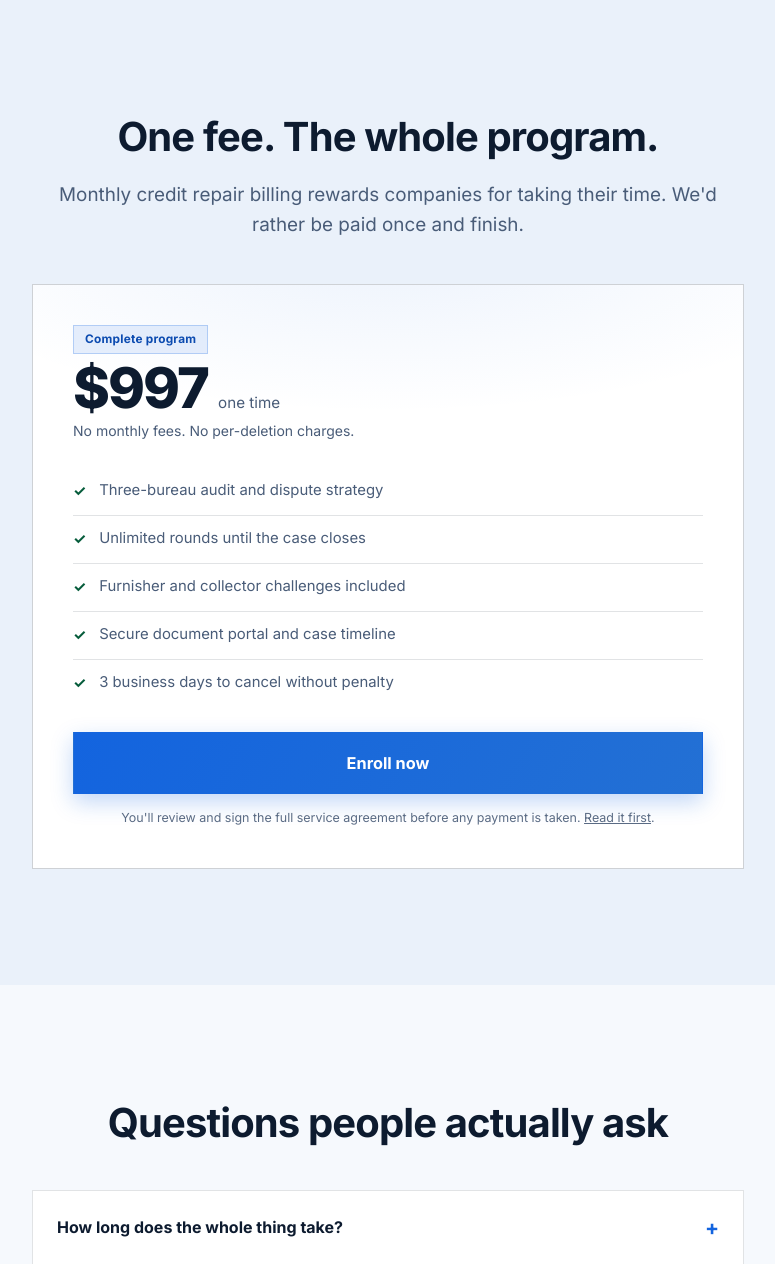
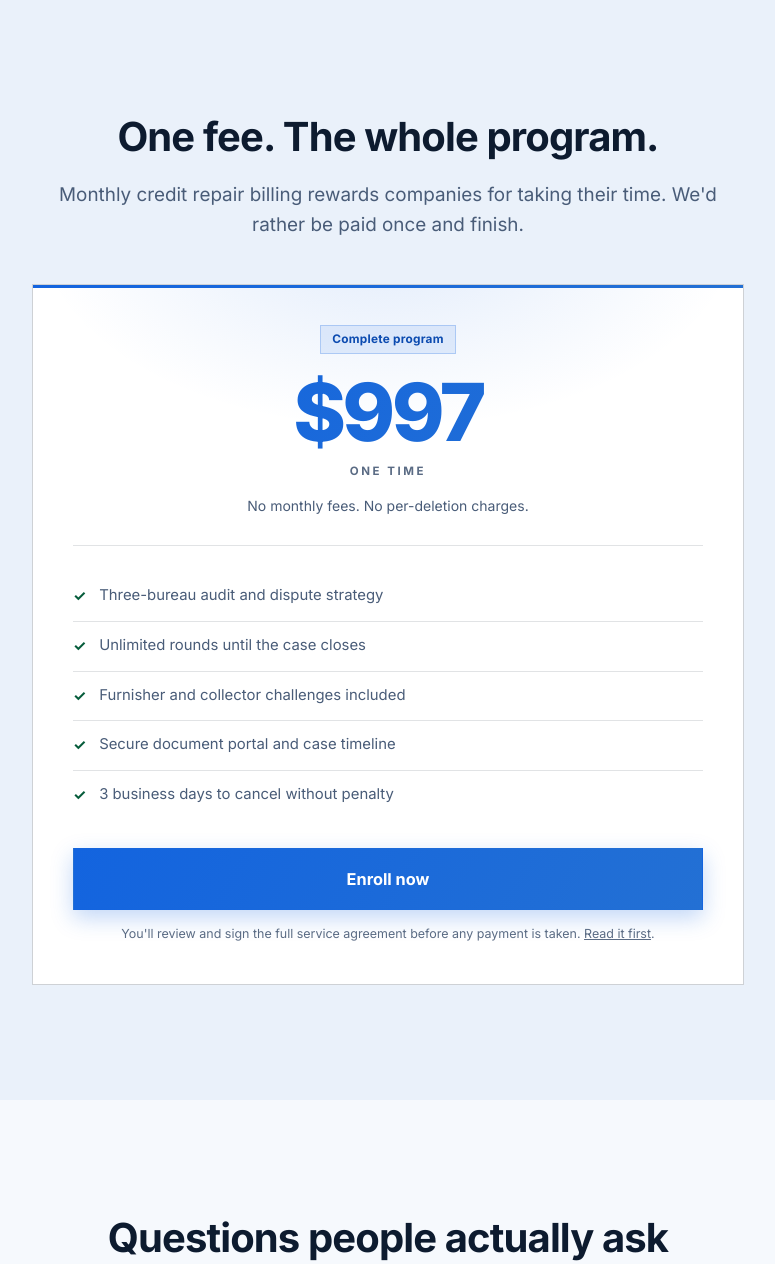
Before and after one commit to velosify/velosify-credit, a Flask app: page / in a window 1280 px wide. Shown: the part 3197-4461 px from the top of the page, without its empty margins (252-1027 px from the left). Run offline with Flask 3, Linux system fonts and the light colour scheme; some libraries are stand-ins or nearby versions.

Commit message:
Center and dramatize the price card

```diff
--- a/static/css/styles.css
+++ b/static/css/styles.css
@@ -625,13 +625,52 @@ p  { margin: 0 0 1em; }
 .price-card::before {
   content: "";
   position: absolute; inset: 0;
-  background: radial-gradient(700px 240px at 50% -40px, rgba(19,100,223,.08), transparent 70%);
+  background: radial-gradient(520px 300px at 50% -60px, rgba(19,100,223,.13), transparent 68%);
   pointer-events: none;
 }
+/* A rule across the top so the card announces itself rather than sitting
+   there as one more white rectangle. */
+.price-card::after {
+  content: "";
+  position: absolute;
+  top: 0; left: 0; right: 0;
+  height: 3px;
+  background: var(--gradient);
+}
 .price-card > * { position: relative; }
-.price-amount { display: flex; align-items: baseline; gap: 10px; margin: 6px 0 4px; }
-.price-amount .num { font-size: 3.5rem; font-weight: 800; letter-spacing: -.035em; line-height: 1; }
-.price-amount .per { color: var(--text-muted); font-size: .95rem; }
+
+.price-head {
+  text-align: center;
+  padding-bottom: 28px;
+  margin-bottom: 26px;
+  border-bottom: 1px solid var(--border);
+}
+.price-head .badge { margin-bottom: 20px; }
+
+.price-figure { display: block; margin-bottom: 12px; }
+.price-num {
+  display: block;
+  font-size: clamp(3.6rem, 8vw, 5rem);
+  font-weight: 800;
+  letter-spacing: -.045em;
+  line-height: .95;
+  background: var(--gradient);
+  -webkit-background-clip: text;
+  background-clip: text;
+  color: transparent;
+}
+.price-once {
+  display: inline-block;
+  margin-top: 12px;
+  font-size: .72rem;
+  font-weight: 700;
+  letter-spacing: .22em;
+  text-transform: uppercase;
+  color: var(--text-faint);
+}
+
+.price-includes { margin: 0 0 28px; }
+.price-includes li { padding: 12px 0; }
 
 /* --- FAQ --------------------------------------------------------------- */
 .faq-item {
--- a/templates/landing.html
+++ b/templates/landing.html
@@ -255,23 +255,26 @@
     </div>
 
     <div class="price-card">
-      <div class="row-between" style="align-items:flex-start">
-        <div>
-          <span class="badge badge-accent">Complete program</span>
-          <div class="price-amount">
-            <span class="num">{{ cfg.PRICE_LABEL }}</span>
-            <span class="per">one time</span>
-          </div>
-          <p class="small muted mb-0">No monthly fees. No per-deletion charges.</p>
+      <div class="price-head">
+        <span class="badge badge-accent">Complete program</span>
+        <div class="price-figure" data-reveal>
+          <span class="price-num">{{ cfg.PRICE_LABEL }}</span>
+          <span class="price-once">one time</span>
         </div>
+        <p class="small muted mb-0">No monthly fees. No per-deletion charges.</p>
       </div>
 
-      <ul class="feature-list" style="margin:26px 0">
-        <li><span class="tick">✓</span> Three-bureau audit and dispute strategy</li>
-        <li><span class="tick">✓</span> Unlimited rounds until the case closes</li>
-        <li><span class="tick">✓</span> Furnisher and collector challenges included</li>
-        <li><span class="tick">✓</span> Secure document portal and case timeline</li>
-        <li><span class="tick">✓</span> {{ cfg.CANCELLATION_DAYS }} business days to cancel without penalty</li>
+      {% set includes = [
+        'Three-bureau audit and dispute strategy',
+        'Unlimited rounds until the case closes',
+        'Furnisher and collector challenges included',
+        'Secure document portal and case timeline',
+        cfg.CANCELLATION_DAYS ~ ' business days to cancel without penalty'
+      ] %}
+      <ul class="feature-list price-includes">
+        {% for item in includes %}
+          <li data-reveal><span class="tick">✓</span> {{ item }}</li>
+        {% endfor %}
       </ul>
 
       <a class="btn btn-primary btn-lg btn-block" href="{{ url_for('order_page') }}">
```
